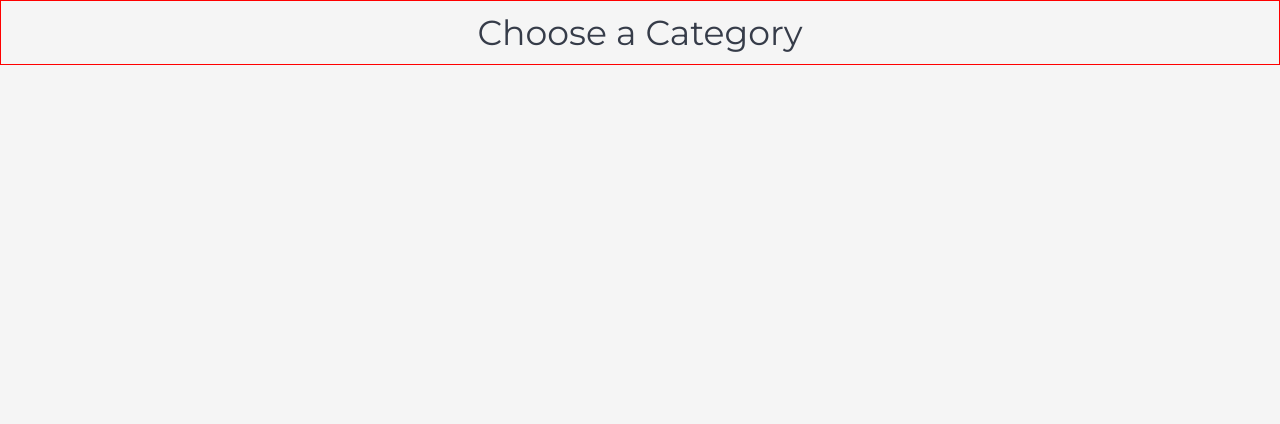
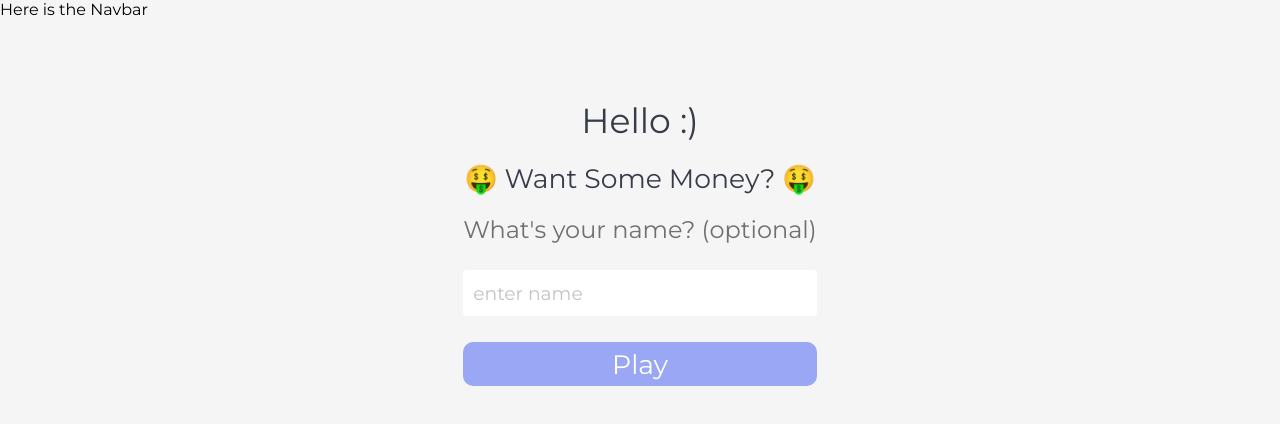
Before and after one commit to shadeemerhi/wheel-of-fortune, a Next.js app: page / in a window 1280 px wide. Shown: the top 424 px of the page. Built offline with nearby package versions, Linux system fonts and the light colour scheme.

Commit message:
add game intro screen

```diff
--- /dev/null
+++ b/src/components/Intro/GameIntro.module.scss
@@ -0,0 +1,15 @@
+.root {
+  display: flex;
+  flex-direction: column;
+  align-items: center;
+  margin-top: 60px;
+
+  span {
+    margin: 10px 0px;
+  }
+
+  .input_container {
+    display: flex;
+    flex-direction: column;
+  }
+}
--- /dev/null
+++ b/src/components/Intro/index.tsx
@@ -0,0 +1,36 @@
+import React, { useState } from "react";
+
+import styles from "./GameIntro.module.scss";
+
+type GameIntroProps = {
+  setStep: (value: number) => void;
+};
+
+const GameIntro: React.FC<GameIntroProps> = ({ setStep }) => {
+  const [playerName, setPlayerName] = useState("");
+
+  const onSubmit = () => {};
+
+  return (
+    <div className="component_wrapper">
+      <div className={styles.root}>
+        <span className="primary_text xl_text">Hello :)</span>
+        <span className="primary_text lg_text">🤑 Want Some Money? 🤑</span>
+        <form onSubmit={onSubmit} className={styles.input_container}>
+          <span className="secondary_text mdlg_text">
+            What's your name? (optional)
+          </span>
+          <input
+            placeholder="enter name"
+            value={playerName}
+            onChange={(event) => setPlayerName(event.target.value)}
+          />
+          <button type="submit" className="btn_primary">
+            Play
+          </button>
+        </form>
+      </div>
+    </div>
+  );
+};
+export default GameIntro;
--- a/src/components/Layout/index.tsx
+++ b/src/components/Layout/index.tsx
@@ -14,8 +14,10 @@ const Layout: React.FC = ({ children }) => {
           rel="stylesheet"
         />
       </Head>
-      {/* <Navbar /> */}
-      {children}
+      <div className="app_container">
+        <Navbar />
+        {children}
+      </div>
     </>
   );
 };
--- a/src/context/GameProvider.tsx
+++ b/src/context/GameProvider.tsx
@@ -11,10 +11,13 @@ interface GameProviderProps {
 }
 
 type GameState = {
+  loading: boolean;
+  playerName?: string;
   category: string;
 };
 
 const DEFAULT_GAME_STATE: GameState = {
+  loading: false,
   category: "Sports",
 };
 
--- a/src/pages/index.tsx
+++ b/src/pages/index.tsx
@@ -2,6 +2,7 @@ import { useState, useContext } from "react";
 import type { NextPage } from "next";
 
 import Layout from "../components/Layout";
+import GameIntro from "../components/Intro";
 import Categories from "../components/Categories";
 
 import { GameContext } from "../context/GameProvider";
@@ -10,11 +11,11 @@ const Home: NextPage = () => {
   const [step, setStep] = useState(0);
 
   const { gameState } = useContext(GameContext);
-  console.log("HERE IS GAME STATE", gameState);
 
   return (
     <Layout>
-      <Categories />
+      {step === 0 && <GameIntro setStep={setStep} />}
+      {step === 1 && <Categories />}
     </Layout>
   );
 };
--- a/src/styles/globals.scss
+++ b/src/styles/globals.scss
@@ -1,11 +1,12 @@
 $xs-text: 8pt;
 $sm-text: 10pt;
-$md-text: 12pt;
-$mdlg-text: 14pt;
-$lg-text: 16pt;
+$md-text: 14pt;
+$mdlg-text: 18pt;
+$lg-text: 20pt;
 $xl-text: 26pt;
 
 $border-radius: 10px;
+$font-stack: montserrat, sans-serif;
 
 $text-primary: #363c49;
 $text-secondary: #707070;
@@ -19,7 +20,7 @@ $box-shadow: 0px 0px 10px #000000;
 body {
   padding: 0;
   margin: 0;
-  font-family: montserrat, sans-serif;
+  font-family: $font-stack;
   background: $body;
 }
 
@@ -32,10 +33,19 @@ a {
   box-sizing: border-box;
 }
 
+.app_container {
+  display: flex;
+  flex-direction: column;
+  min-height: 100vh;
+}
+
 button {
-  height: 30px;
+  height: 44px;
+  font-size: $lg-text;
+  font-family: $font-stack;
   border-radius: $border-radius;
   border: none;
+  margin-top: 10px;
 
   &.btn_primary {
     color: white;
@@ -47,16 +57,43 @@ button {
   }
 }
 
+input {
+  height: 26px;
+  border-radius: 4px;
+  border: none;
+  font-family: $font-stack;
+  padding: 10px;
+  height: 46px;
+  margin: 16px 0px;
+  font-size: $md-text;
+
+  &:focus {
+    outline: 2px solid $main;
+  }
+
+  &::placeholder {
+    color: $text-accent;
+  }
+}
+
 .component_wrapper {
   display: flex;
   flex-direction: column;
   align-items: center;
-  border: 1px solid red;
+  flex-grow: 1;
   padding: 10px;
 }
 
 .primary_text {
   color: $text-primary;
+}
+
+.secondary_text {
+  color: $text-secondary;
+}
+
+.accent_text {
+  color: $text-accent;
 }
 
 .light_text {
@@ -87,6 +124,14 @@ button {
   font-size: $md-text;
 }
 
+.mdlg_text {
+  font-size: $mdlg-text;
+}
+
+.lg_text {
+  font-size: $lg-text;
+}
+
 .xl_text {
   font-size: $xl-text;
 }
```
